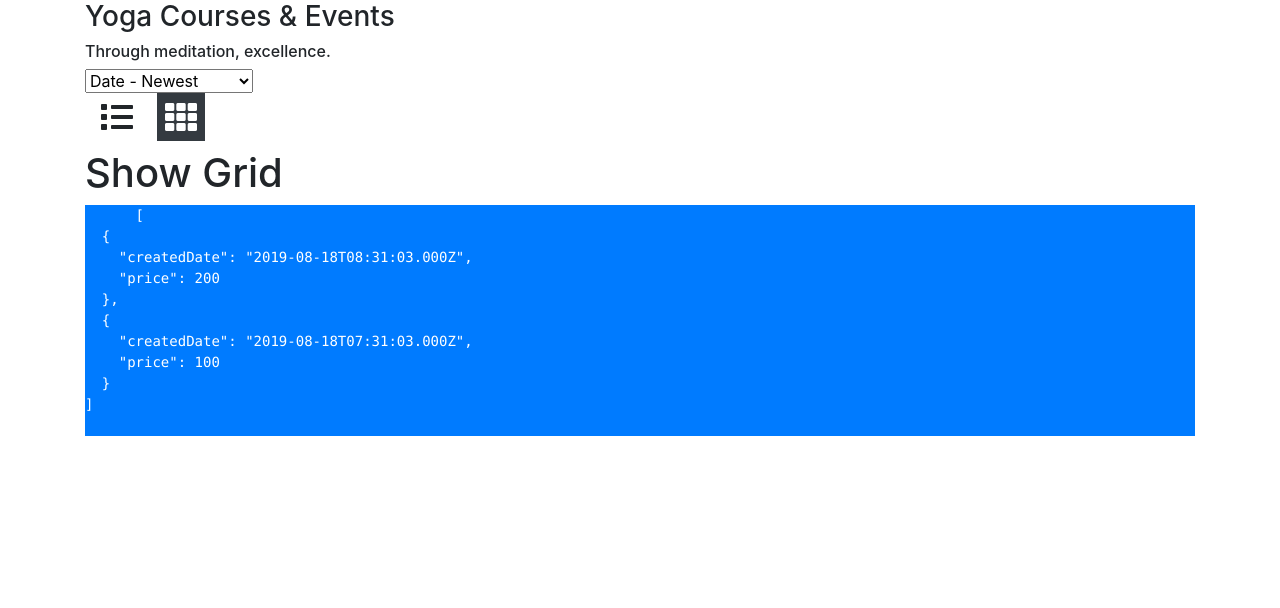
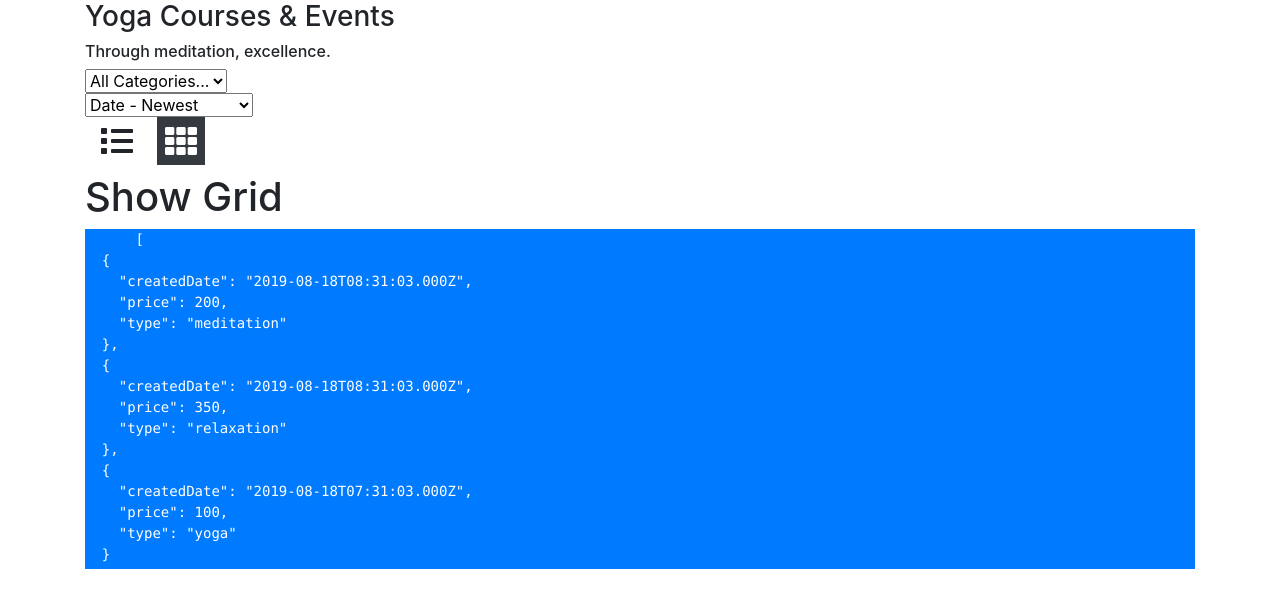
Before and after one commit to hfnabhyasi/heartathon, a Vue app: page / in a window 1280 px wide. Shown: the top 608 px of the page. Built offline with nearby package versions, Linux system fonts and the light colour scheme.

Commit message:
included category sort option in test-component

```diff
--- a/src/components/CategorySortDropdown.vue
+++ b/src/components/CategorySortDropdown.vue
@@ -1,8 +1,8 @@
 <template lang="html">
   <div>
     <select @change="onChange($event);">
-      <option value="all">Categories...</option>
-      <option value="yoga" selected>Yoga</option>
+      <option value="all" selected>All Categories...</option>
+      <option value="yoga">Yoga</option>
       <option value="meditation">Meditation</option>
       <option value="relaxation">Relaxation</option>
     </select>
--- a/src/components/TestComponent.vue
+++ b/src/components/TestComponent.vue
@@ -1,5 +1,6 @@
 <template lang="html">
   <div>
+    <CategorySortDropdown @categoryOptionSelected="categoryOptionSelected" />
     <SortDropdown @sortOptionSelected="sortOptionSelected" />
 
     <GridListSwitch
@@ -26,6 +27,7 @@
 <script>
 import GridListSwitch from './GridListSwitch'
 import SortDropdown from './SortDropdown'
+import CategorySortDropdown from './CategorySortDropdown'
 
 export default {
   data() {
@@ -34,20 +36,30 @@ export default {
       isList: false,
       myData: [{
         createdDate: new Date(Date.now() - (1000 * 60 * 60)),
-        price: 100
+        price: 100,
+        type: 'yoga'
       },{
         createdDate: new Date(),
-        price: 200
+        price: 200,
+        type: 'meditation'
+      },{
+        createdDate: new Date(),
+        price: 350,
+        type: 'relaxation'
       }]
     }
   },
-  components: { GridListSwitch, SortDropdown },
-  methods: { showGridLayout, showListLayout, sortOptionSelected },
+  components: { GridListSwitch, SortDropdown, CategorySortDropdown },
+  methods: { showGridLayout, showListLayout, sortOptionSelected, categoryOptionSelected},
   mounted
 }
 
 function mounted() {
   this.myData.sort(sortByDate.bind(this, 'dateNewest'));
+}
+
+function categoryOptionSelected(category) {
+    alert(category);
 }
 
 function sortOptionSelected(sortOption) {
```
